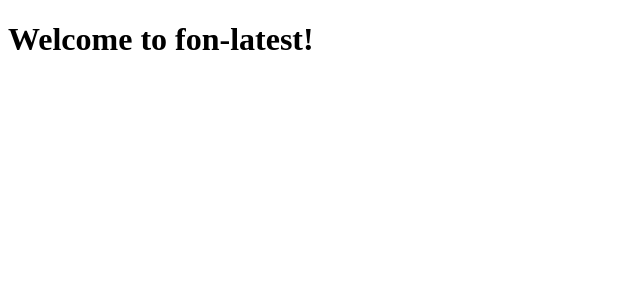
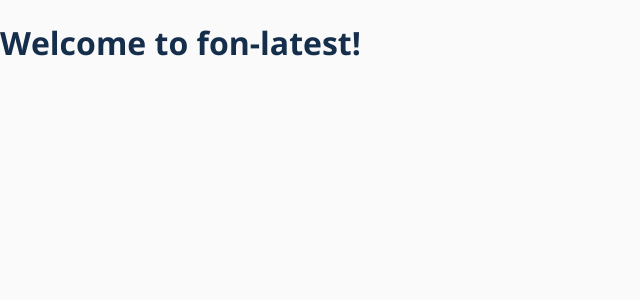
Before and after one commit to MaksaPN/fon-latest, an Angular app: page / in a window 1280 px wide. Shown: the top 300 px of the page, without its empty margins (0-640 px from the left). Built offline with nearby package versions, Linux system fonts and the light colour scheme.

Commit message:
Added variables partial and initial fonts/body styling.

```diff
--- /dev/null
+++ b/src/scss/_variables.scss
@@ -0,0 +1,7 @@
+$white: #fff;
+$black: #000;
+
+$dark-blue: #152e4b;
+$light-blue: transparentize($dark-blue, 0.5);
+
+$body-background-color: #fafafa;
--- a/src/styles.scss
+++ b/src/styles.scss
@@ -1 +1,14 @@
-/* You can add global styles to this file, and also import other style files */
+@import url('https://fonts.googleapis.com/css?family=Open+Sans:300,400,600,700');
+@import './scss/variables';
+
+body {
+  font-family: 'Open Sans', sans-serif;
+  margin: 0;
+  font-size: 16px;
+  color: $dark-blue;
+  background-color: $body-background-color;
+
+  * {
+    box-sizing: border-box;
+  }
+}
```
